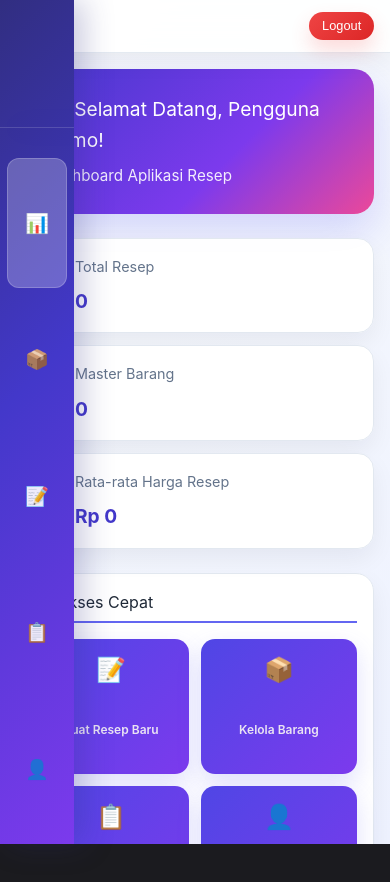
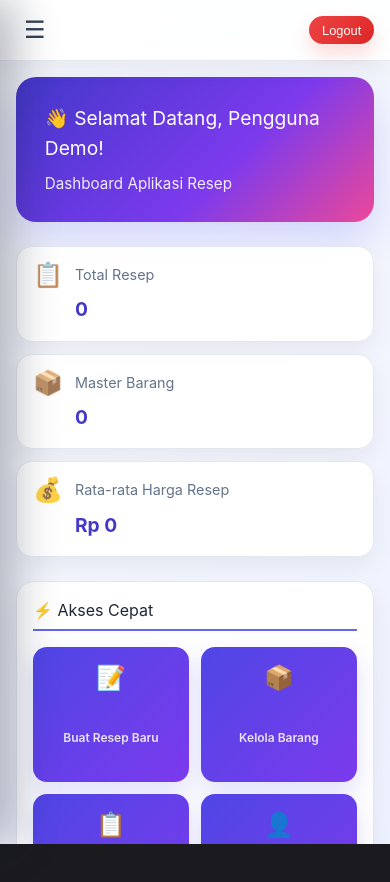
Before and after one commit to nasrulfata/resep-app, a Vue app: page /#/login in a window 390 px wide. Both pictures are taken after typing "Sample", "Sample123" into the empty fields and a click on the button "Login". Shown: the top 882 px of the page. Built offline with nearby package versions, Linux system fonts and the light colour scheme; what @capacitor-community/sqlite, @capacitor/core would draw is missing.

Commit message:
design: improve sidebar responsiveness on mobile screens

```diff
--- a/src/renderer/src/components/Sidebar.vue
+++ b/src/renderer/src/components/Sidebar.vue
@@ -1,7 +1,15 @@
 <script setup lang="ts">
 import { useRouter } from 'vue-router'
 import { useAuthStore } from '../stores/auth'
-import { ref } from 'vue'
+import { ref, watch } from 'vue'
+
+defineProps<{
+  isOpen?: boolean
+}>()
+
+const emit = defineEmits<{
+  (e: 'close'): void
+}>()
 
 const router = useRouter()
 const auth = useAuthStore()
@@ -23,15 +31,25 @@ const isActive = (path: string) => router.currentRoute.value.path === path
 const toggleSidebar = () => {
   isCollapsed.value = !isCollapsed.value
 }
+
+// Close sidebar on mobile when route changes
+watch(() => router.currentRoute.value.path, () => {
+  emit('close')
+})
 </script>
 
 <template>
-  <div class="sidebar" :class="{ collapsed: isCollapsed }">
+  <div>
+    <!-- Mobile Backdrop overlay -->
+    <div v-if="isOpen" class="sidebar-overlay" @click="emit('close')"></div>
+
+    <div class="sidebar" :class="{ collapsed: isCollapsed, 'mobile-open': isOpen }">
       <div class="logo">
         <h2 v-if="!isCollapsed">🍳 Resep App</h2>
         <h2 v-else class="logo-collapsed">R</h2>
-      <button v-if="isCollapsed" class="toggle-btn" @click="toggleSidebar" title="Buka menu">➡️</button>
-      <button v-else class="toggle-btn" @click="toggleSidebar" title="Tutup menu">⬅️</button>
+        <button v-if="isCollapsed" class="toggle-btn desktop-only" @click="toggleSidebar" title="Buka menu">➡️</button>
+        <button v-else class="toggle-btn desktop-only" @click="toggleSidebar" title="Tutup menu">⬅️</button>
+        <button class="close-btn mobile-only" @click="emit('close')">✕</button>
       </div>
       <nav class="menu">
         <router-link
@@ -42,13 +60,26 @@ const toggleSidebar = () => {
           :title="isCollapsed ? item.label : ''"
         >
           <span class="icon">{{ item.icon }}</span>
-        <span v-if="!isCollapsed" class="label">{{ item.label }}</span>
+          <span class="label" :class="{ 'desktop-hidden': isCollapsed }">{{ item.label }}</span>
         </router-link>
       </nav>
+    </div>
   </div>
 </template>
 
 <style scoped>
+.sidebar-overlay {
+  display: none;
+  position: fixed;
+  top: 0;
+  left: 0;
+  width: 100vw;
+  height: 100vh;
+  background: rgba(15, 23, 42, 0.4);
+  backdrop-filter: blur(4px);
+  z-index: 998;
+}
+
 .sidebar {
   width: 250px;
   background: linear-gradient(135deg, #312e81 0%, #4338ca 45%, #7c3aed 100%);
@@ -58,8 +89,9 @@ const toggleSidebar = () => {
   height: 100vh;
   overflow-y: auto;
   box-shadow: 10px 0 30px rgba(49, 46, 129, 0.25);
-  transition: width 0.3s ease;
+  transition: width 0.3s ease, transform 0.3s ease;
   position: relative;
+  z-index: 999;
 }
 
 .sidebar.collapsed {
@@ -152,50 +184,82 @@ const toggleSidebar = () => {
   flex: 1;
 }
 
+.desktop-only {
+  display: block;
+}
+
+.mobile-only {
+  display: none;
+}
+
 /* Mobile Responsive */
 @media (max-width: 768px) {
+  .sidebar-overlay {
+    display: block;
+  }
+
+  .desktop-only {
+    display: none;
+  }
+
+  .mobile-only {
+    display: block;
+  }
+
   .sidebar {
-    width: 74px;
+    width: 250px !important;
     position: fixed;
     left: 0;
     top: 0;
     height: 100vh;
-    z-index: 999;
+    transform: translateX(-100%);
+    box-shadow: 15px 0 40px rgba(15, 23, 42, 0.3);
   }
 
-  .sidebar.collapsed {
-    width: 74px;
+  .sidebar.mobile-open {
+    transform: translateX(0);
   }
 
   .logo {
-    padding: 0.9rem 0.6rem;
+    padding: 1.2rem 1rem;
   }
 
   .logo h2 {
-    display: none;
+    display: block !important;
   }
 
-  .logo-collapsed {
-    display: block;
+  .close-btn {
+    background: rgba(255, 255, 255, 0.16);
+    border: none;
+    color: white;
+    cursor: pointer;
+    font-size: 1rem;
+    padding: 0.35rem 0.6rem;
+    border-radius: 50%;
+    transition: background 0.3s;
   }
 
-  .toggle-btn {
-    display: none;
+  .close-btn:hover {
+    background: rgba(255, 255, 255, 0.28);
   }
 
   .menu {
-    padding: 0.6rem 0.45rem;
+    padding: 0.8rem 0.7rem;
   }
 
   .menu-item {
-    padding: 0.8rem;
-    justify-content: center;
-    gap: 0;
-    border-radius: 12px;
+    padding: 0.85rem 0.95rem;
+    justify-content: flex-start;
+    gap: 0.8rem;
+    border-radius: 14px;
   }
 
   .label {
-    display: none;
+    display: block !important;
+  }
+
+  .desktop-hidden {
+    display: block !important;
   }
 }
 </style>
--- a/src/renderer/src/layouts/AdminLayout.vue
+++ b/src/renderer/src/layouts/AdminLayout.vue
@@ -2,9 +2,11 @@
 import Sidebar from '../components/Sidebar.vue'
 import { useAuthStore } from '../stores/auth'
 import { useRouter } from 'vue-router'
+import { ref } from 'vue'
 
 const auth = useAuthStore()
 const router = useRouter()
+const isSidebarOpen = ref(false)
 
 const logout = () => {
   auth.logout()
@@ -14,9 +16,10 @@ const logout = () => {
 
 <template>
   <div class="admin-layout">
-    <Sidebar />
+    <Sidebar :isOpen="isSidebarOpen" @close="isSidebarOpen = false" />
     <div class="main-content">
       <div class="topbar">
+        <button class="hamburger-btn" @click="isSidebarOpen = true">☰</button>
         <div class="topbar-right">
           <span class="user-info">{{ auth.user?.nama }}</span>
           <button class="logout-btn" @click="logout">Logout</button>
@@ -53,6 +56,22 @@ const logout = () => {
   justify-content: flex-end;
   align-items: center;
   box-shadow: 0 8px 24px rgba(15, 23, 42, 0.06);
+}
+
+.hamburger-btn {
+  display: none;
+  background: transparent;
+  border: none;
+  font-size: 1.5rem;
+  color: #334155;
+  cursor: pointer;
+  padding: 0.25rem 0.5rem;
+  border-radius: 8px;
+  transition: background-color 0.2s;
+}
+
+.hamburger-btn:hover {
+  background-color: rgba(0, 0, 0, 0.05);
 }
 
 .topbar-right {
@@ -100,6 +119,11 @@ const logout = () => {
 
   .topbar {
     padding: 0.75rem 1rem;
+    justify-content: space-between; /* Put hamburger on left and logout on right */
+  }
+
+  .hamburger-btn {
+    display: block;
   }
 
   .topbar-right {
```
Lines whose indentation alone changed are shown as unchanged.
